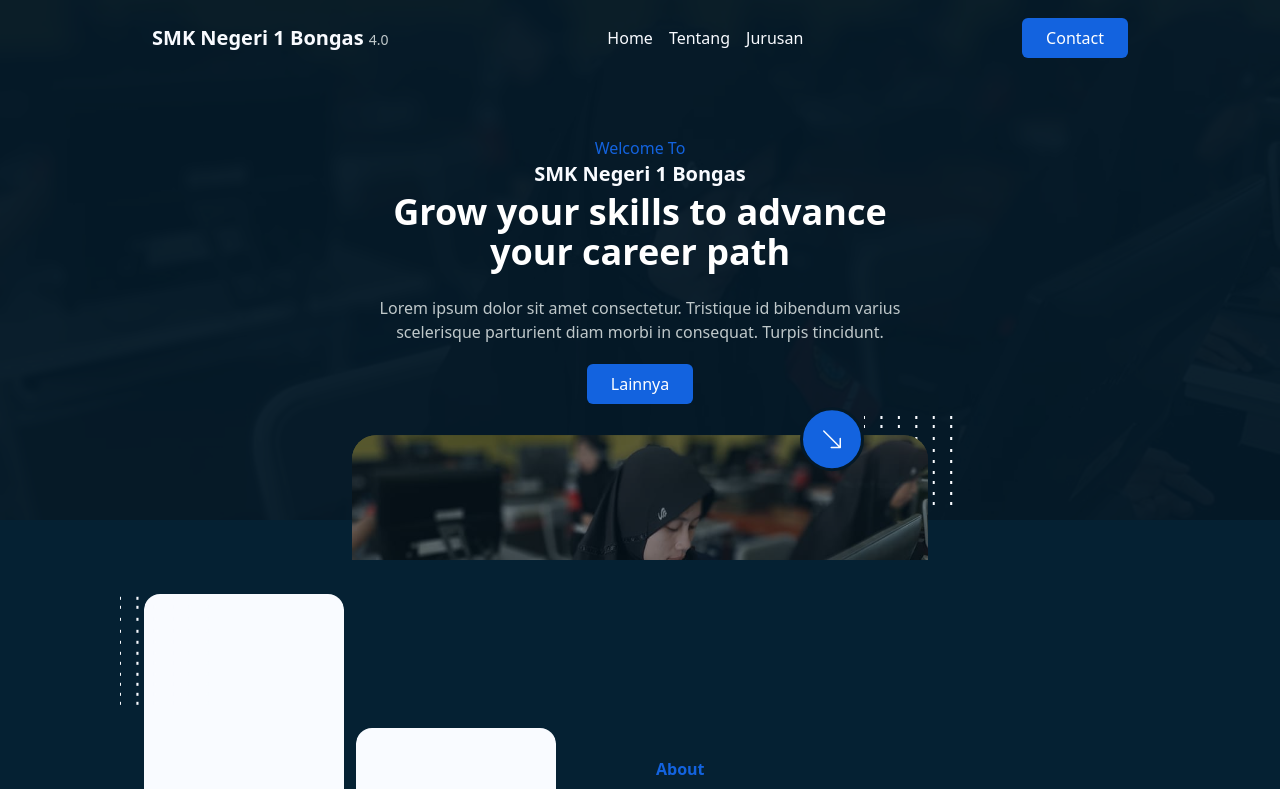
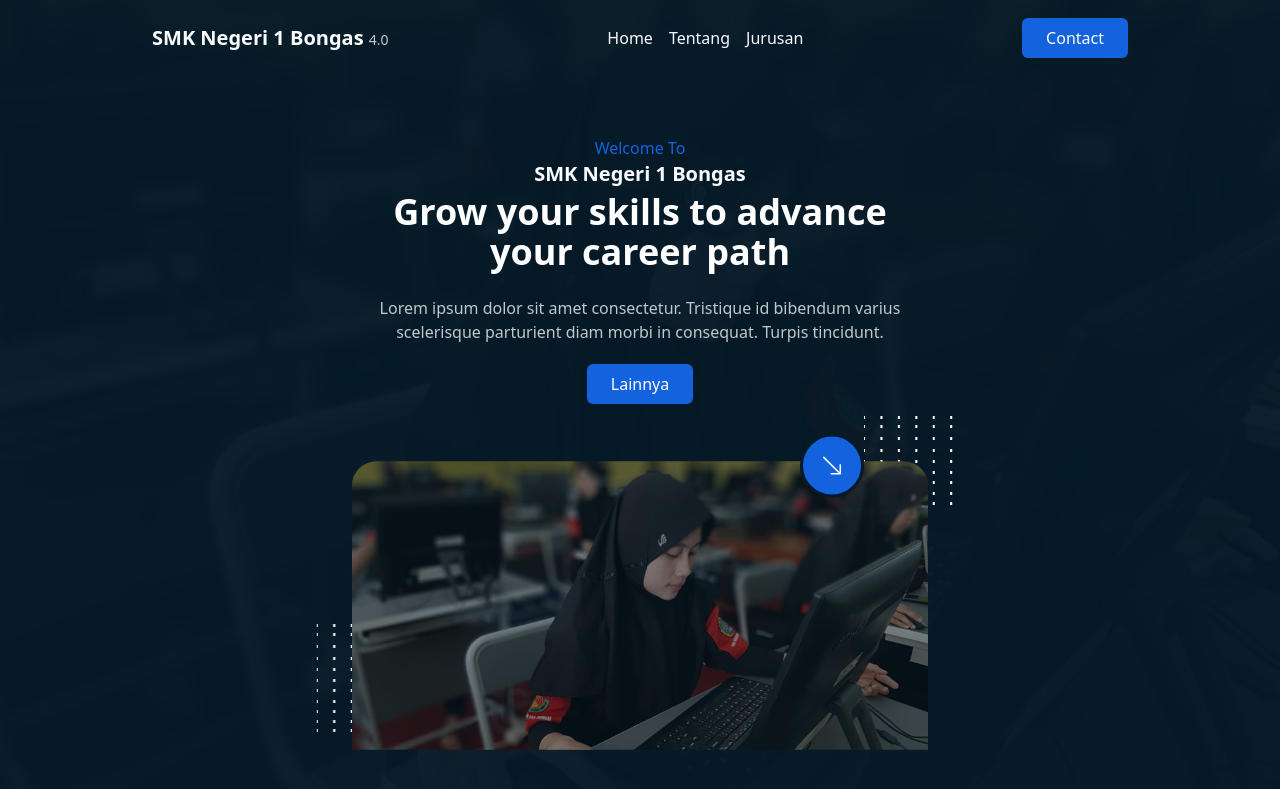
Before and after one commit to RikoPurnama/smkn1bongas, a Next.js app: page / in a window 1280 px wide. Shown: the top 789 px of the page. Built offline with nearby package versions, Linux system fonts and the light colour scheme.

Commit message:
responsive home section fix

```diff
--- a/src/components/Layouts/Home/index.tsx
+++ b/src/components/Layouts/Home/index.tsx
@@ -7,10 +7,10 @@
     <>
       <section
         style={{ backgroundImage: "url(/background.jpg)" }}
-        className='w-full h-screen md:h-[65vh] object-cover bg-top bg-cover before:content-[""] before:w-full before:h-screen before:md:h-[65vh] before:absolute before:bg-transparentDark z-10'
+        className='w-full h-screen md:h-[65vh] lg:h-screen object-cover bg-top bg-cover before:content-[""] before:w-full before:h-screen before:md:h-[65vh] before:lg:h-screen before:absolute before:bg-transparentDark z-10'
       ></section>
 
-      <section className="absolute top-0 w-full h-screen md:h-[70vh] pt-24 px-6 flex items-center flex-col overflow-hidden ">
+      <section className="absolute top-0 w-full h-screen md:h-[70vh] lg:h-screen pt-24 px-6 flex items-center flex-col overflow-hidden ">
         <div className="w-full max-w-xl text-center flex flex-col items-center mt-10">
           <h3 className="text-base text-primary">Welcome To</h3>
           <h2 className="text-lg md:text-xl font-bold text-light ">SMK Negeri 1 Bongas</h2>
```
